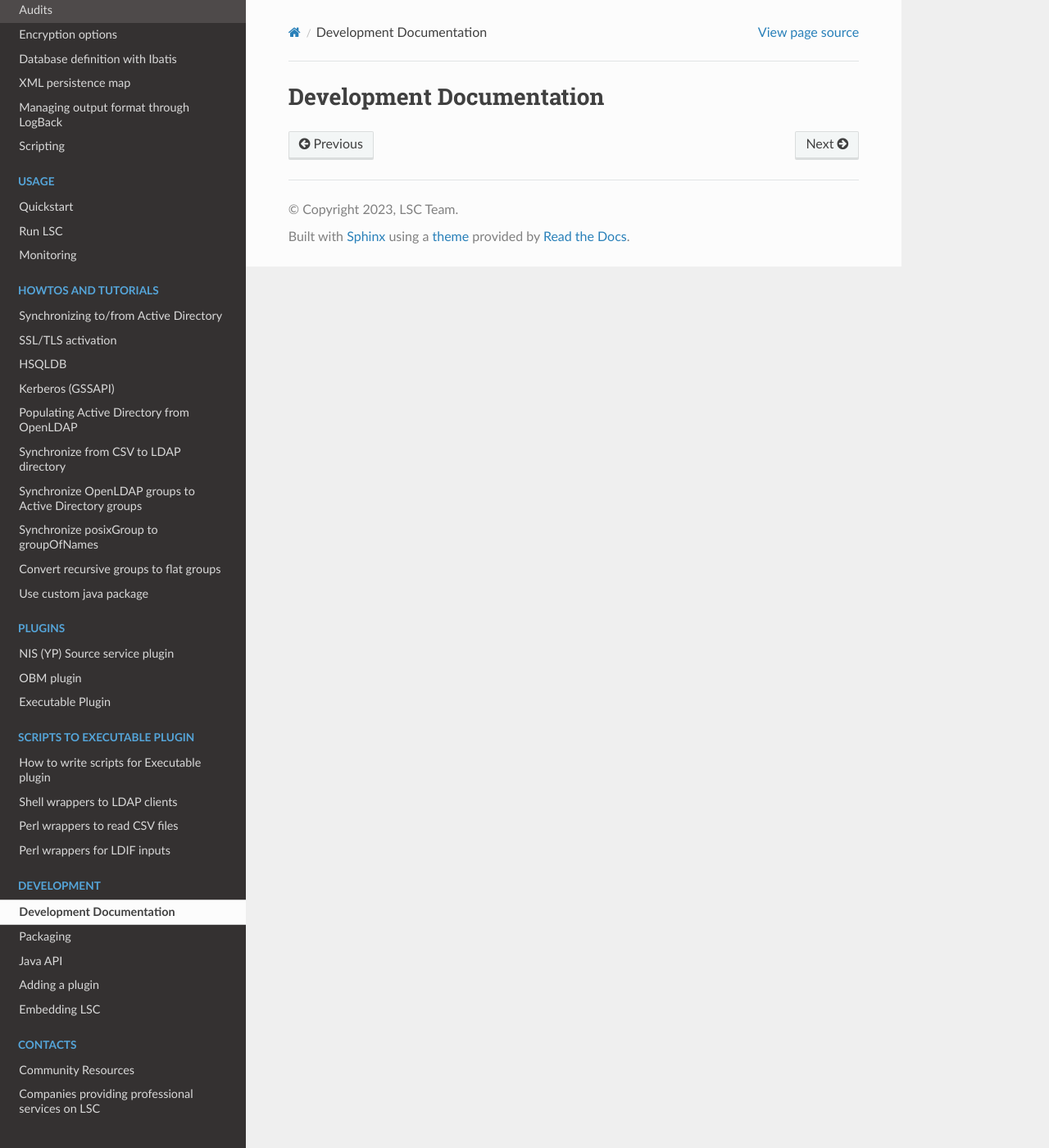
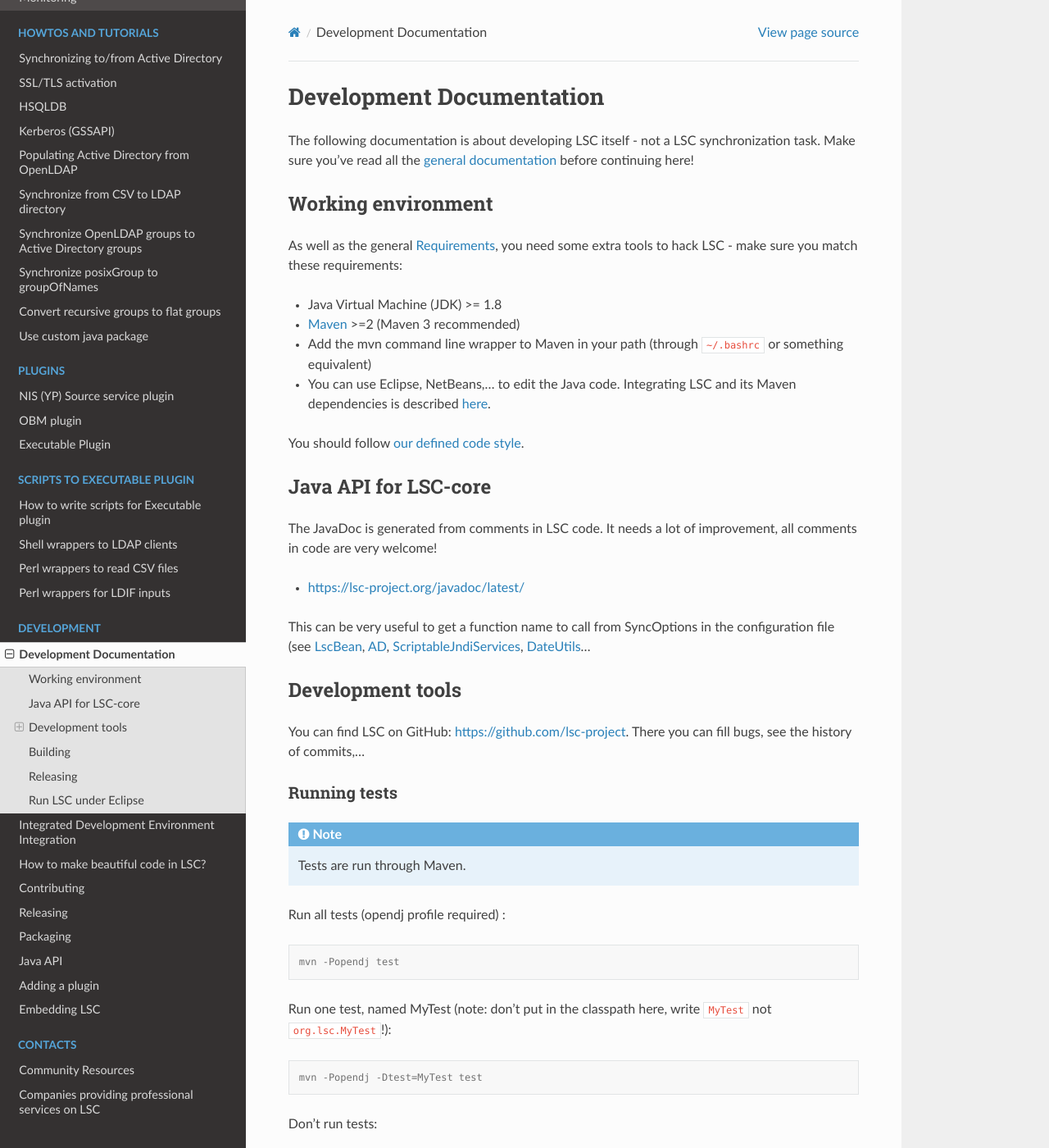
Before and after one commit to lsc-project/documentation, a Sphinx documentation site: the page built from source/development.rst, in a window 1280 px wide and 1400 px high. Shown: the whole window at 82% size. Built offline with Sphinx 7.4.7 and the Read the Docs theme 2.0.0, drawn with Linux system fonts in a browser that asks for light colours; some of the changed text lies outside the part shown.

Commit message:
add development documentation pages

```diff
--- /dev/null
+++ b/source/codestyle.rst
@@ -0,0 +1,3 @@
+**********************************
+How to make beautiful code in LSC?
+**********************************
--- a/source/development.rst
+++ b/source/development.rst
@@ -1,3 +1,97 @@
 *************************
 Development Documentation
 *************************
+
+The following documentation is about developing LSC itself - not a LSC synchronization task. Make sure you've read all the :doc:`general documentation <index>` before continuing here!
+
+Working environment
+===================
+
+As well as the general :doc:`Requirements <requirements>`, you need some extra tools to hack LSC - make sure you match these requirements:
+
+* Java Virtual Machine (JDK) >= 1.8
+* `Maven <http://maven.apache.org/download.html>`__ >=2 (Maven 3 recommended)
+* Add the mvn command line wrapper to Maven in your path (through ``~/.bashrc`` or something equivalent)
+* You can use Eclipse, NetBeans,... to edit the Java code. Integrating LSC and its Maven dependencies is described :doc:`here <ideintegration>`.
+
+You should follow :doc:`our defined code style <codestyle>`.
+
+Java API for LSC-core
+=====================
+
+The JavaDoc is generated from comments in LSC code. It needs a lot of improvement, all comments in code are very welcome!
+
+* `https://lsc-project.org/javadoc/latest/ <https://lsc-project.org/javadoc/latest/>`__
+
+This can be very useful to get a function name to call from SyncOptions in the configuration file (see `LscBean <http://lsc-project.org/javadoc/latest/org/lsc/beans/LscBean.html>`__, `AD <http://lsc-project.org/javadoc/latest/org/lsc/utils/directory/AD.html>`__, `ScriptableJndiServices <http://lsc-project.org/javadoc/latest/org/lsc/jndi/ScriptableJndiServices.html>`__, `DateUtils <http://lsc-project.org/javadoc/latest/org/lsc/utils/DateUtils.html>`__...
+
+Development tools
+=================
+
+You can find LSC on GitHub: `https://github.com/lsc-project <https://github.com/lsc-project>`__. There you can fill bugs, see the history of commits,...
+
+Running tests
+-------------
+
+.. note::
+
+    Tests are run through Maven.
+
+Run all tests (opendj profile required) :
+
+.. code-block:: console
+
+    mvn -Popendj test
+
+Run one test, named MyTest (note: don't put in the classpath here, write ``MyTest`` not ``org.lsc.MyTest``!):
+
+.. code-block:: console
+
+    mvn -Popendj -Dtest=MyTest test
+
+Don't run tests:
+
+.. code-block:: console
+
+    mvn -Dmaven.test.skip=true someOtherTarget
+
+
+Building
+========
+
+Various builds can be done :
+
+* the standard build requires OpenDJ to run tests.
+
+.. code-block:: console
+
+    mvn -Popendj clean package
+
+* the light build does not require OpenDJ but you must skip tests:
+
+.. code-block:: console
+
+    mvn -Dmaven.test.skip=true clean package
+
+* a build including PostgreSQL jar (can be with or without OpenDJ)
+
+.. code-block:: console
+
+    mvn -Ppostgresql -Popendj clean package
+
+Releasing
+=========
+
+See these notes on :doc:`doing a release <release>`.
+
+
+Run LSC under Eclipse
+=====================
+
+This section covers:
+
+* Integration of LSC in an Eclipse (netbeans) environment
+* Installation of maven integrated plugin in ide environnement
+* Running / debuging LSC
+
+Please follow: :doc:`Integrated Development Environment Integration <ideintegration>`
--- /dev/null
+++ b/source/ideintegration.rst
@@ -0,0 +1,3 @@
+**********************************************
+Integrated Development Environment Integration
+**********************************************
--- a/source/index.rst
+++ b/source/index.rst
@@ -113,11 +113,17 @@ Non official plugins:
 
    * `Multi JDBC source <https://github.com/MSSputnik/lsc-multi-jdbc-src-service>`__
 
+.. _index-development:
+
 .. toctree::
    :maxdepth: 1
    :caption: Development
 
    development
+   ideintegration
+   codestyle
+   contributing
+   release
    packaging
    javadoc
    plugin
--- /dev/null
+++ b/source/release.rst
@@ -0,0 +1,3 @@
+*********
+Releasing
+*********
```
Also changed, not shown: source/contributing.rst (added, +48 -0 lines).
